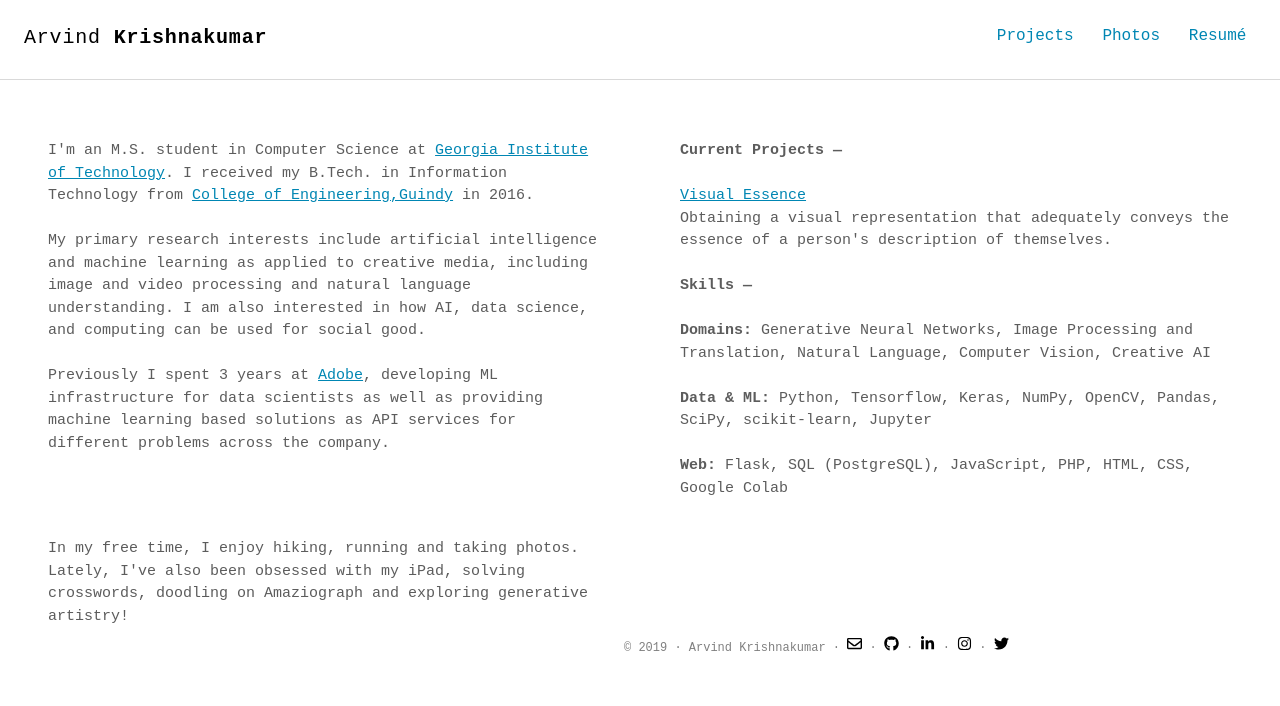
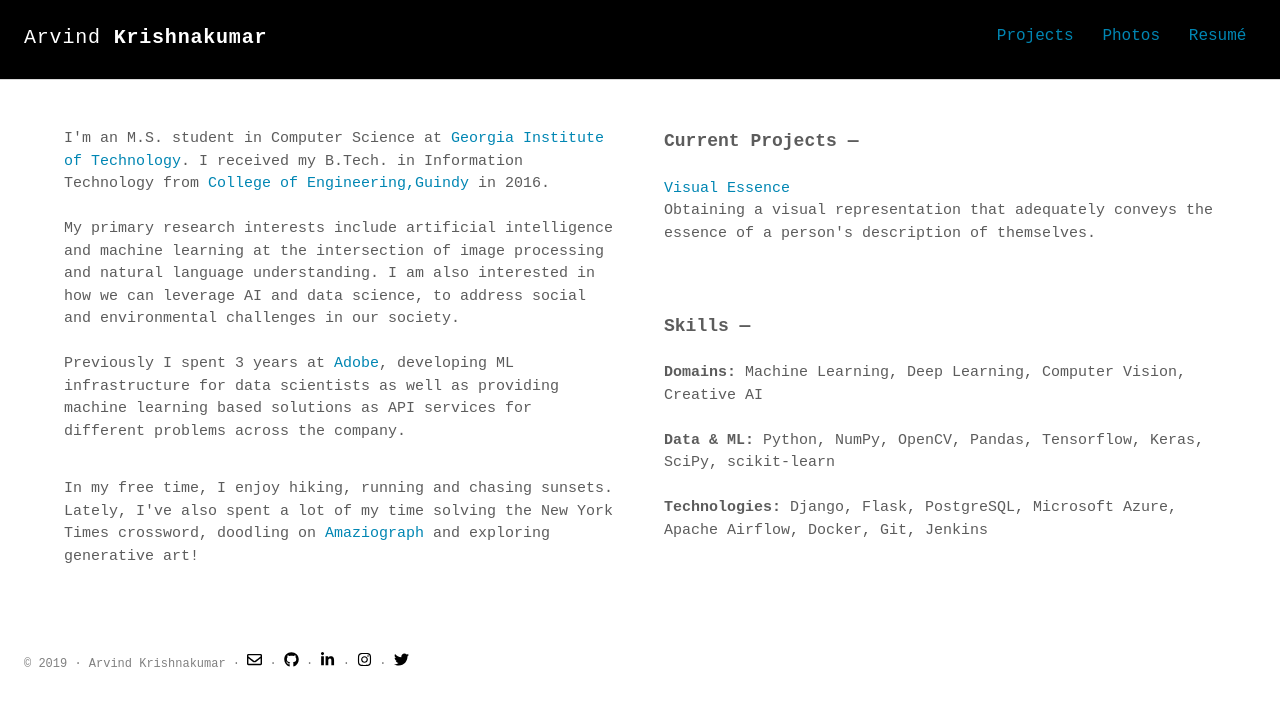
Before and after one commit to akrishna77/akrishna77.github.io, a Jekyll site: the page built from index.html, in a window 1280 px wide. Shown: the top 706 px of the page. Built offline with Jekyll 4.4.1, drawn with Linux system fonts in a browser that asks for light colours; some web fonts are replaced.

Commit message:
CSS changes, updated content to include project hyperlinks

```diff
--- a/_includes/intro.html
+++ b/_includes/intro.html
@@ -2,33 +2,33 @@
   <div class="container-body">
   	<div class="container-left">
 	    <p class="lead">
-		I'm an M.S. student in Computer Science at <a href="https://www.gatech.edu/"><u>Georgia Institute of Technology</u></a>. I received my B.Tech. in Information Technology from <a href="https://ceg.annauniv.edu/"><u>College of Engineering,Guindy</u></a> in 2016.
+		I'm an M.S. student in Computer Science at <a href="https://www.gatech.edu/">Georgia Institute of Technology</a>. I received my B.Tech. in Information Technology from <a href="https://ceg.annauniv.edu/">College of Engineering,Guindy</a> in 2016.
 		<br /><br />
-		My primary research interests include artificial intelligence and machine learning as applied to creative media, including image and video processing and natural language understanding. I am also interested in how AI, data science, and computing can be used for social good.
+		My primary research interests include artificial intelligence and machine learning at the intersection of image processing and natural language understanding. I am also interested in how we can leverage AI and data science, to address social and environmental challenges in our society.
 		<br /><br />
-		Previously I spent 3 years at <a href="https://www.adobe.com/"><u>Adobe</u></a>, developing ML infrastructure for data scientists as well as providing machine learning based solutions as API services for different problems across the company.
+		Previously I spent 3 years at <a href="https://www.adobe.com/">Adobe</a>, developing ML infrastructure for data scientists as well as providing machine learning based solutions as API services for different problems across the company.
 		</p>
-		<br /><br /><br />
+		<br />
 		<p>
-		In my free time, I enjoy hiking, running and taking photos. Lately, I've also been obsessed with my iPad, solving crosswords, doodling on Amaziograph and exploring generative artistry!
+		In my free time, I enjoy hiking, running and chasing sunsets. Lately, I've also spent a lot of my time solving the New York Times crossword, doodling on <a href="http://www.amaziograph.com/">Amaziograph</a> and exploring generative art!
 		</p>
   	</div>
 
   	<div class="container-right">
   		<p class="lead">
-	  	<span> Current Projects — </span>
+		  	<h> Current Projects — </h>
 			<br /><br />
-		<a href="https://akrishna77.github.io/CS8903-Essence/"><u>Visual Essence</u></a>
+			<a href="https://akrishna77.github.io/CS8903-Essence/">Visual Essence</a>
 			<br />
 			Obtaining a visual representation that adequately conveys the essence of a person's description of themselves.
+			<br /><br /><br /><br />
+			<h> Skills — </h>
 			<br /><br />
-		<span> Skills — </span>
+			<span> Domains: </span> Machine Learning, Deep Learning, Computer Vision, Creative AI
 			<br /><br />
-		<span> Domains: </span> Generative Neural Networks, Image Processing and Translation, Natural Language, Computer Vision, Creative AI
+			<span> Data & ML: </span> Python, NumPy, OpenCV, Pandas, Tensorflow, Keras, SciPy, scikit-learn
 			<br /><br />
-		<span> Data & ML: </span> Python, Tensorflow, Keras, NumPy, OpenCV, Pandas, SciPy, scikit-learn, Jupyter
-		<br /><br />
-		<span> Web: </span> Flask, SQL (PostgreSQL), JavaScript, PHP, HTML, CSS, Google Colab
+			<span> Technologies: </span> Django, Flask, PostgreSQL, Microsoft Azure, Apache Airflow, Docker, Git, Jenkins
 		</p>
 	</div>
   </div>
--- a/_includes/nav.html
+++ b/_includes/nav.html
@@ -1,7 +1,7 @@
 
-<nav class="nav">
+<nav class="nav"  style="background-color:black;">
   <div class="container">
-    <h1 class="logo"><a href="{{ '/' | prepend: site.baseurl | prepend: site.url }}">{{ site.title_left }} <span>{{ site.title_right }}</span></a></h1>
+    <h1 class="logo"><a style="color:white;" href="{{ '/' | prepend: site.baseurl | prepend: site.url }}">{{ site.title_left }} <span>{{ site.title_right }}</span></a></h1>
     <ul class="navbar">
       <!-- <li><a href="{{ '/about' | prepend: site.baseurl | prepend: site.url }}">About</a></li> -->
       <li><a href="{{ '/projects' | prepend: site.baseurl | prepend: site.url }}">Projects</a></li>
--- a/assets/scss/_layout.scss
+++ b/assets/scss/_layout.scss
@@ -47,6 +47,7 @@ hr {
 }
 
 .container-body {
+  display: flex;
   padding: $base-spacing;
   margin-left: auto;
   margin-right: auto;
@@ -87,6 +88,15 @@ hr {
   span {
     font-weight: 700;
   }
+
+  h {
+    font-weight: 700;
+    font-size: rem(18);
+  }
+
+  p {
+    font-size: rem(15);
+  }
 }
 
 .pull-left {
@@ -113,11 +123,15 @@ hr {
 
 .site-header {
   border-bottom: 1px solid lighten($light-gray-color, 5%);
-  margin-bottom: $small-spacing;
+  // margin-bottom: $small-spacing;
   min-height: 80px;
+  background-color:black;
 }
 
 .intro {
+  display: flex;
+  flex-direction: column;
+
   .author-name {
     display: inline-block;
     padding: 0 .2em;
@@ -129,7 +143,7 @@ hr {
   }
 
   .container {
-    padding-bottom: 0;
+    padding-bottom: 0.2em;
   }
 
   p {
@@ -145,9 +159,11 @@ hr {
   font-size: 20px;
   line-height: 28px;
   font-weight: 300;
+  color: white;
 
   span {
     font-weight: 700;
+    color: white;
   }
 }
 
@@ -269,8 +285,8 @@ hr {
 .site-footer {
   @extend .clearfix;
 
-  padding: $base-spacing 0;
-  margin-top: 35%;
+  // padding: $base-spacing 0;
+  // margin-top: 35%;
 
   a {
     @extend .link;
```
Also changed, not shown: photos.md (+56 -139 lines), projects.md (+9 -10 lines). Lines whose indentation alone changed are shown as unchanged.
